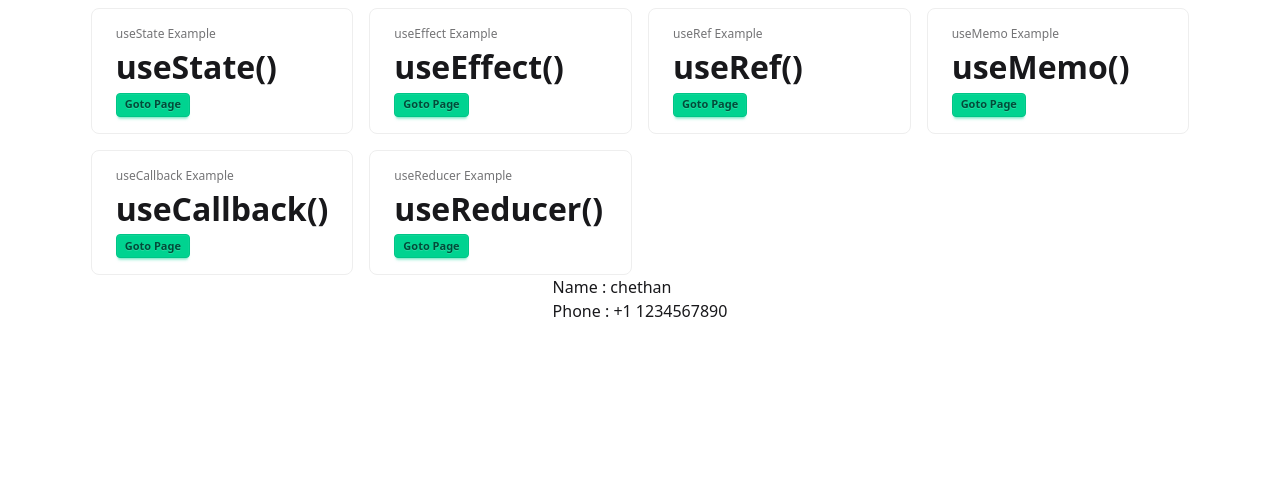
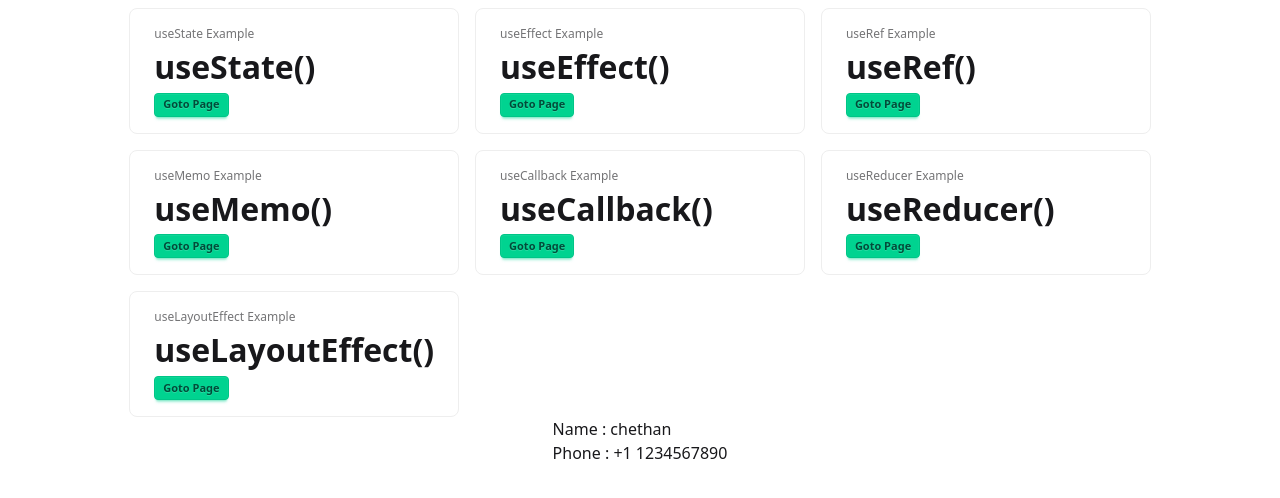
Before and after one commit to chetuachar/React-Hooks-Examples, a React (Vite) app: page / in a window 1280 px wide. Shown: the top 498 px of the page. Built offline with nearby package versions, Linux system fonts and the light colour scheme.

Commit message:
feat: add UseLayoutEffectExample component and update Home with navigation link

```diff
--- a/src/App.jsx
+++ b/src/App.jsx
@@ -6,6 +6,7 @@ import UseRefExample from "./components/UseRefExample";
 import UseMemoExample from "./components/UseMemoExample";
 import UseCallbackExample from "./components/UseCallbackExample";
 import UseReducerExample from "./components/UseReducerExample";
+import UseLayoutEffectExample from "./components/UseLayoutEffectExample";
 
 function App() {
   return (
@@ -23,6 +24,7 @@ function App() {
         <Route path="/use-memo" element={<UseMemoExample />} />
         <Route path="/use-callback" element={<UseCallbackExample />} />
         <Route path="/use-reducer" element={<UseReducerExample />} />
+        <Route path="/use-layouteffect" element={<UseLayoutEffectExample />} />
       </Routes>
     </BrowserRouter>
   );
--- a/src/components/Home.jsx
+++ b/src/components/Home.jsx
@@ -7,7 +7,7 @@ const Home = () => {
   const { phone, name } = useContext(AppContext);
   return (
     <div className="flex flex-col justify-center items-center m-2">
-      <div className="grid grid-flow-row grid-cols-4 gap-4">
+      <div className="grid grid-flow-row grid-cols-3 gap-4">
         <div className="stats bg-base-100 border-base-300 border">
           <div className="stat">
             <div className="stat-title">useState Example</div>
@@ -109,6 +109,23 @@ const Home = () => {
             </div>
           </div>
         </div>
+
+        <div className="stats bg-base-100 border-base-300 border">
+          <div className="stat">
+            <div className="stat-title">useLayoutEffect Example</div>
+            <div className="stat-value">useLayoutEffect()</div>
+            <div className="stat-actions">
+              <button
+                onClick={() => {
+                  navigate("/use-layouteffect");
+                }}
+                className="btn btn-xs btn-success"
+              >
+                Goto Page
+              </button>
+            </div>
+          </div>
+        </div>
       </div>
 
       {/* footer  */}
--- /dev/null
+++ b/src/components/UseLayoutEffectExample.jsx
@@ -0,0 +1,18 @@
+import React, { useEffect, useLayoutEffect } from "react";
+
+const UseLayoutEffectExample = () => {
+  useEffect(() => {
+    console.log("Message in the useEffect");
+  }, []);
+
+  useLayoutEffect(() => {
+    console.log("Message in the useLayoutEffect");
+  }, []);
+  return (
+    <div className="flex flex-col h-screen items-center justify-center">
+      <h2 className="text-4xl font-extrabold">hi</h2>
+    </div>
+  );
+};
+
+export default UseLayoutEffectExample;
```
